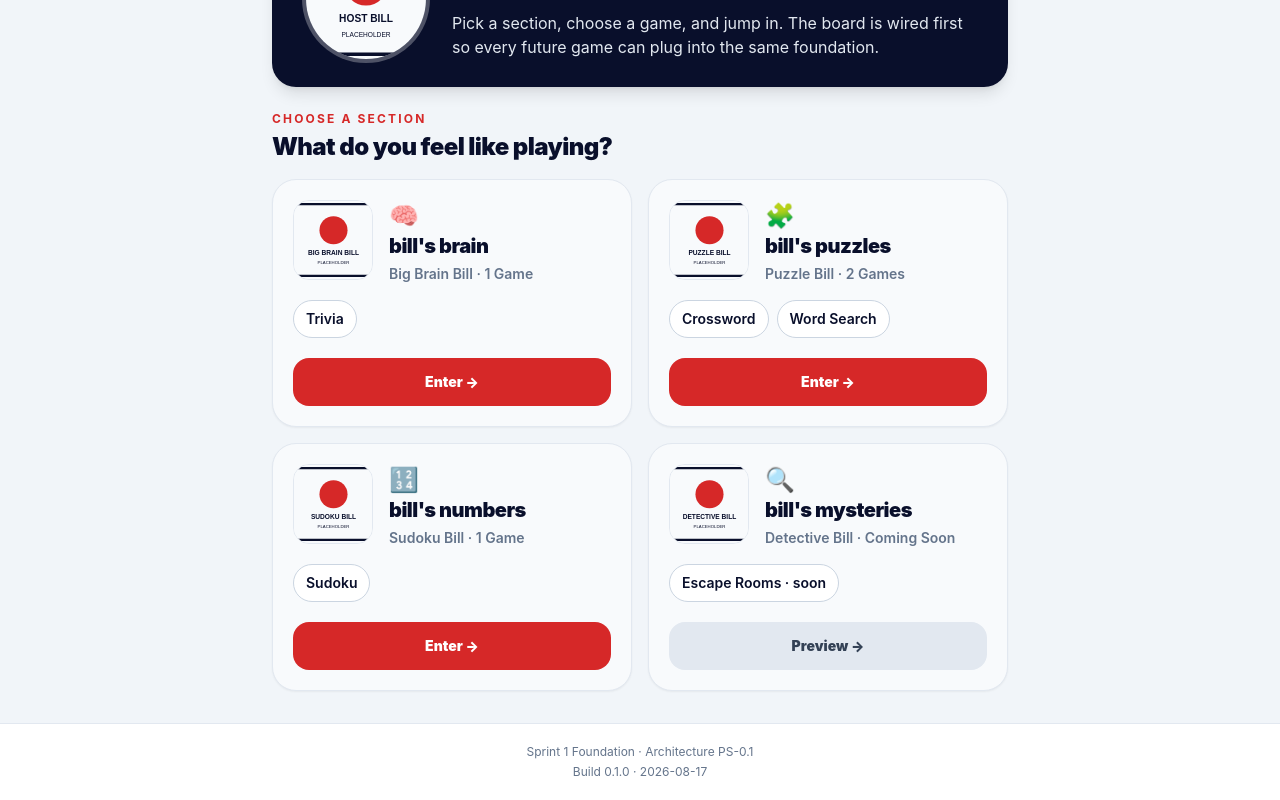
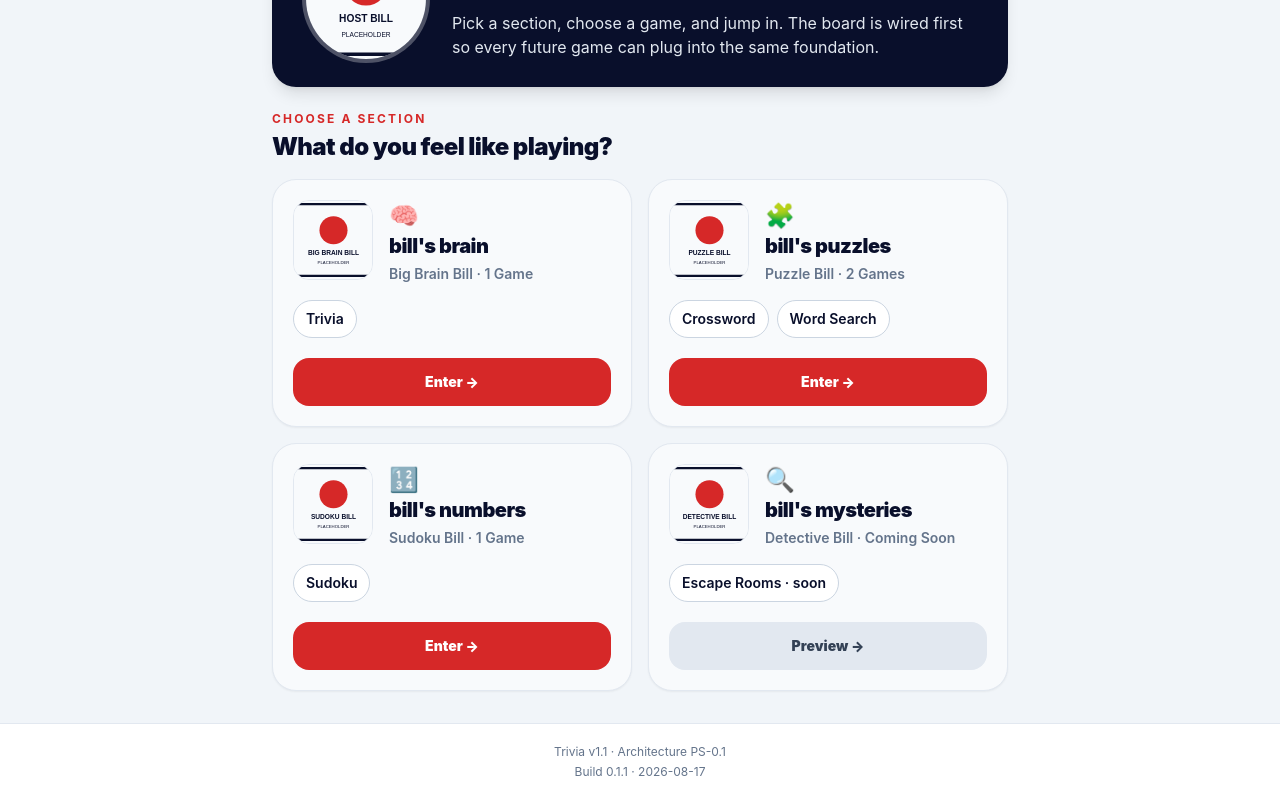
Before and after one commit to phshbone/bills-game-board, a React (Vite) app: page /#/ in a window 1280 px wide. Shown: the part 201-1001 px from the top of the page. Built offline with nearby package versions, Linux system fonts and the light colour scheme.

Commit message:
Bump visible build version for trivia cache check

```diff
--- a/src/core/buildInfo.js
+++ b/src/core/buildInfo.js
@@ -1,7 +1,7 @@
 export const BUILD_INFO = Object.freeze({
   appName: "bill's game board",
-  version: '0.1.0',
+  version: '0.1.1',
   buildDate: '2026-08-17',
   architecture: 'PS-0.1',
-  phase: 'Sprint 1 Foundation'
+  phase: 'Trivia v1.1'
 })
```
